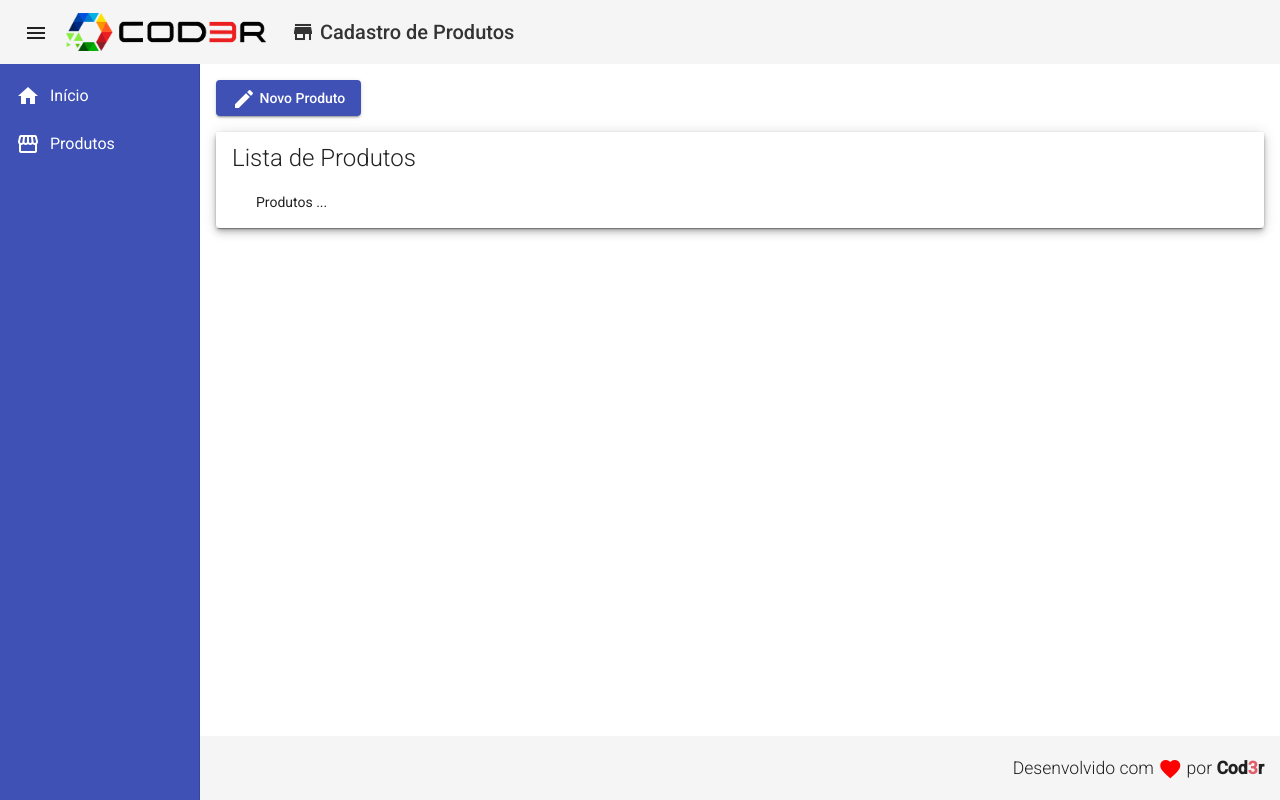
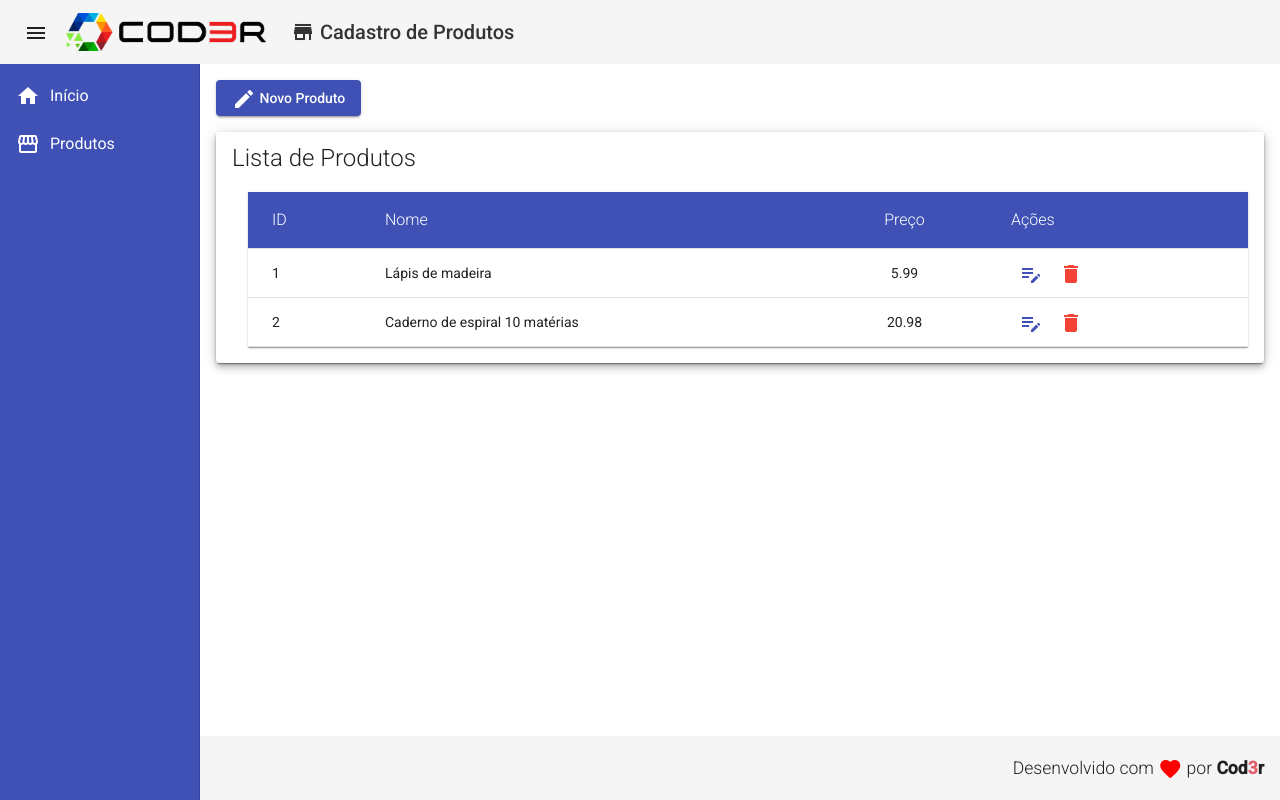
Before and after one commit to emersonccf/angular-frontend, an Angular app in the folder frontendnew/: page /products in a window 1280 px wide. Built offline with nearby package versions, Linux system fonts and the light colour scheme.

Commit message:
Criacao de model e tabela de produtos

```diff
--- a/frontendnew/src/app/app.module.ts
+++ b/frontendnew/src/app/app.module.ts
@@ -11,6 +11,7 @@ import { MatListModule } from '@angular/material/list'
 import { MatButtonModule } from '@angular/material/button'
 import { MatFormFieldModule } from '@angular/material/form-field'
 import { MatInputModule } from '@angular/material/input'
+import { MatTableModule } from '@angular/material/table'
 
 import { RedDirective } from './directives/red.directive';
 
@@ -47,6 +48,7 @@ import { ProductCrudComponent } from './views/product-crud/product-crud.componen
     FormsModule,
     MatFormFieldModule,
     MatInputModule,
+    MatTableModule,
   ],
   providers: [],
   bootstrap: [AppComponent]
--- a/frontendnew/src/app/components/product/product-create/product-create.component.html
+++ b/frontendnew/src/app/components/product/product-create/product-create.component.html
@@ -14,9 +14,13 @@
     </form>
 
     <div>
-        <button mat-raised-button color="primary">Salvar</button>
+        <button mat-raised-button color="primary">
+            <mat-icon>save</mat-icon> Salvar
+        </button>
         <samp class="margin-left"></samp>
-        <button mat-raised-button color="warn" routerLink="/products">Cancelar</button>
+        <button mat-raised-button color="warn" routerLink="/products">
+            <mat-icon>close</mat-icon> Cancelar
+        </button>
     </div>
 
 </div>
--- /dev/null
+++ b/frontendnew/src/app/components/product/product.model.ts
@@ -0,0 +1,5 @@
+export interface ProductModel {
+    id?: number
+    name: string
+    price: number
+}
--- a/frontendnew/src/app/views/product-crud/product-crud.component.css
+++ b/frontendnew/src/app/views/product-crud/product-crud.component.css
@@ -8,5 +8,47 @@
 }
 
 .card-content {
-    margin: 1.5rem 0 0 1.5rem;
+    margin: 1.5rem 0 0 1rem;
 }
+
+.table {
+    width: 100%;
+}
+
+.margin-right {
+    margin-right: 0rem;
+}
+
+/*
+https://levitrares.com/host-https-qastack.com.br/programming/45159066/md-table-how-to-update-the-column-width
+0 = não cresce (abreviação de flex-grow)
+0 = não encolher (abreviação de flex-encolher)
+10% = começa em 75px (abreviação de flex-basis)
+*/
+.mat-column-id {
+    flex: 1 0 10%;
+}
+
+.mat-column-name {
+    flex: 1 0 40%;
+}
+
+.mat-column-price {
+    flex: 1 0 20%;
+    justify-content: center;
+}
+
+.mat-column-actions {
+    flex: 1 0 20%;
+}
+
+.mat-row:hover {
+    background-color: #b9c2f7;
+}
+
+.mat-header-cell {
+    font-weight: 300;
+    font-size: 1rem;
+    background-color: #3f51b5;
+    color: #fff;
+}
--- a/frontendnew/src/app/views/product-crud/product-crud.component.html
+++ b/frontendnew/src/app/views/product-crud/product-crud.component.html
@@ -8,7 +8,42 @@
             Lista de Produtos
         </mat-card-title>
         <mat-card-content class="card-content">
-            Produtos ...
+            <table mat-table [dataSource]="dataSource" class="mat-elevation-z1 table">
+                <!-- id Column -->
+                <ng-container matColumnDef="id">
+                    <mat-header-cell *matHeaderCellDef> ID </mat-header-cell>
+                    <mat-cell *matCellDef="let product"> {{product.id}} </mat-cell>
+                </ng-container>
+                <!-- name Column -->
+                <ng-container matColumnDef="name">
+                    <mat-header-cell *matHeaderCellDef> Nome </mat-header-cell>
+                    <mat-cell *matCellDef="let product"> {{product.name}} </mat-cell>
+                </ng-container>
+                <!-- price Column -->
+                <ng-container matColumnDef="price">
+                    <mat-header-cell *matHeaderCellDef> Preço </mat-header-cell>
+                    <mat-cell *matCellDef="let product"> {{product.price}} </mat-cell>
+                </ng-container>
+                <!-- actions Column -->
+                <ng-container matColumnDef="actions">
+                    <mat-header-cell *matHeaderCellDef> Ações </mat-header-cell>
+                    <mat-cell *matCellDef="let product">
+                        <button mat-icon-button>
+                            <!--TODO: routerLink=""  -->
+                            <mat-icon color="primary">edit_note</mat-icon>
+                        </button>
+                        <samp class="margin-right"></samp>
+                        <button mat-icon-button>
+                            <!-- TODO: routerLink=""  -->
+                            <mat-icon color="warn">delete</mat-icon>
+                        </button>
+                    </mat-cell>
+                </ng-container>
+
+                <mat-header-row *matHeaderRowDef="displayedColumns"></mat-header-row>
+                <mat-row *matRowDef="let row; columns: displayedColumns;"></mat-row>
+            </table>
+
         </mat-card-content>
     </mat-card>
 </div>
--- a/frontendnew/src/app/views/product-crud/product-crud.component.ts
+++ b/frontendnew/src/app/views/product-crud/product-crud.component.ts
@@ -1,4 +1,5 @@
 import { Component, OnInit } from '@angular/core';
+import { ProductModel } from 'src/app/components/product/product.model';
 import { HeaderService } from 'src/app/components/template/header/header.service';
 
 @Component({
@@ -8,6 +9,20 @@ import { HeaderService } from 'src/app/components/template/header/header.service
 })
 export class ProductCrudComponent implements OnInit {
 
+  products: ProductModel[] = [
+    {
+      id: 1,
+      name: "Lápis de madeira",
+      price: 5.99
+    },
+    {
+      id: 2,
+      name: "Caderno de espiral 10 matérias",
+      price: 20.98
+    }
+  ]
+  displayedColumns = ['id', 'name', 'price', 'actions']
+  dataSource = this.products
 
   constructor(private headerService: HeaderService) {
     headerService.headerData = {
--- a/frontendnew/src/styles.css
+++ b/frontendnew/src/styles.css
@@ -20,3 +20,7 @@ body {
 .spacer {
     flex: 1 1 auto;
 }
+
+.margin-right {
+    margin-right: 3rem;
+}
```
